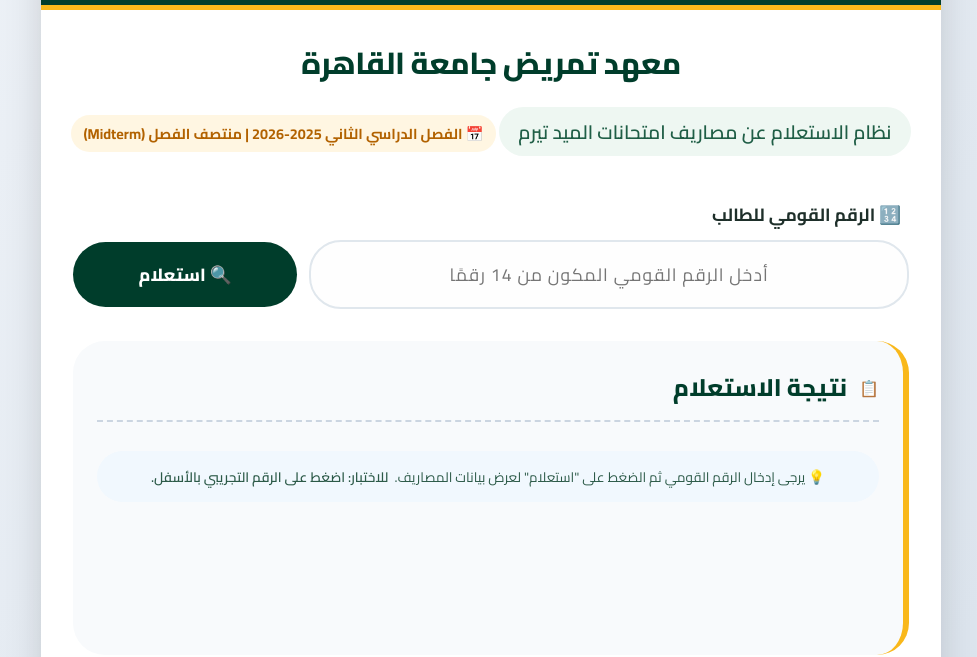
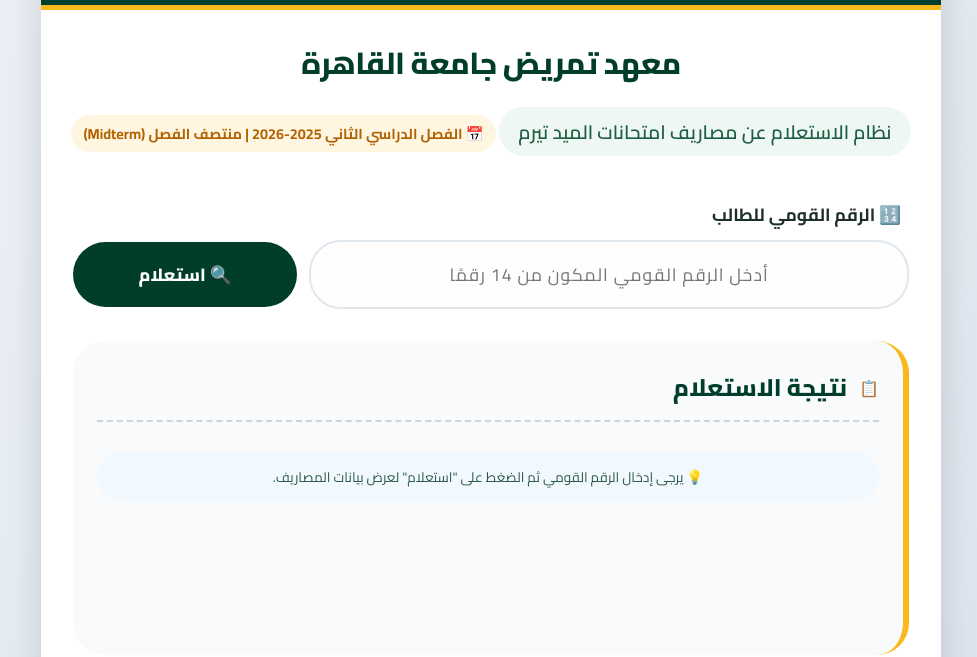
Before and after one commit to technicalinstituteofnursing/gpa5, a plain HTML site: page index.html in a window 1280 px wide. Shown: the part 151-808 px from the top of the page, without its empty margins (149-1126 px from the left). Drawn offline with Linux system fonts and the light colour scheme.

Commit message:
Add files via upload

```diff
--- a/index.html
+++ b/index.html
@@ -396,7 +396,6 @@
                 <!-- الرسائل أو البيانات ستظهر هنا -->
                 <div class="helper-note">
                     💡 يرجى إدخال الرقم القومي ثم الضغط على "استعلام" لعرض بيانات المصاريف.
-                    <span style="font-weight: 600;">للاختبار: اضغط على الرقم التجريبي بالأسفل.</span>
                 </div>
             </div>
         </div>
```
